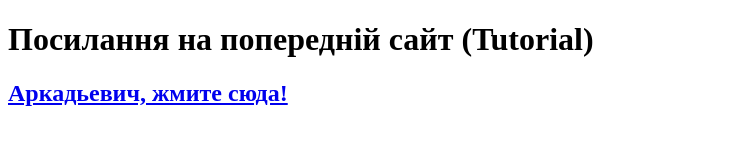
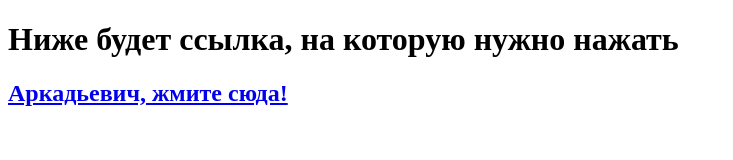
Before and after one commit to Oleh-Orlovskyi/Training, a plain HTML site: page index.html in a window 1280 px wide. Shown: the whole page, without its empty margins (0-733 px from the left). Drawn offline with Linux system fonts and the light colour scheme.

Commit message:
Зміна заголовка

```diff
--- a/index.html
+++ b/index.html
@@ -7,7 +7,7 @@
     <title>Document</title>
 </head>
 <body>
-    <h1>Посилання на попередній сайт (Tutorial)</h1>
+    <h1>Ниже будет ссылка, на которую нужно нажать</h1>
     <h2><a href="https://oleh-orlovskyi.github.io/Tutorial/">Аркадьевич, жмите сюда!</a></h2>
 </body>
 </html>
```
